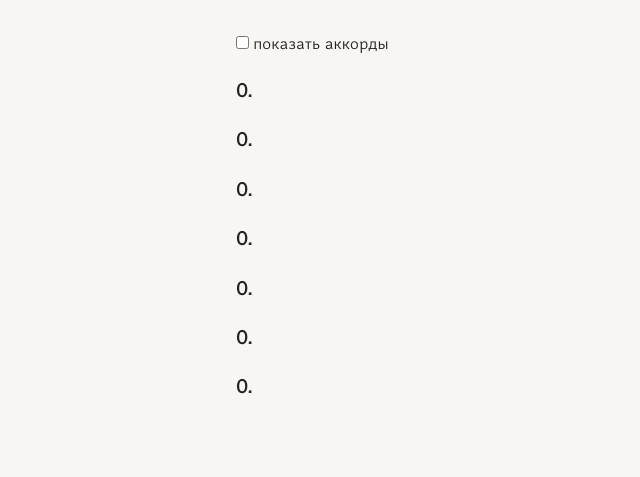
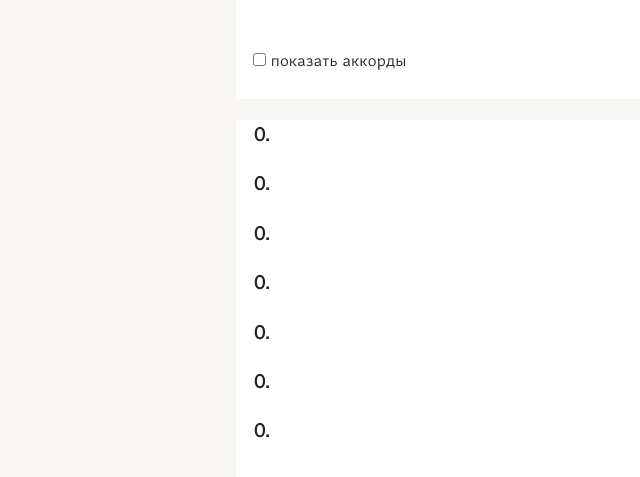
Before and after one commit to kuzmich/sanskritvoice, a Jekyll site: the page built from _ak/yes.html, in a window 1280 px wide. Shown: the top 477 px of the page, without its empty margins (70-710 px from the left). Built offline with Jekyll 4.4.1, drawn with Linux system fonts in a browser that asks for light colours.

Commit message:
Исправил вид списка баджан на сатсанг

```diff
--- a/_layouts/b-list.html
+++ b/_layouts/b-list.html
@@ -1,12 +1,17 @@
 ---
 layout: base
 ---
+<header class="header">
 {% include prefs.html %}
+</header>
 
+<main class="content">
 {%- for bhajan_slug in page.bhajans -%}
   {% assign bhajan = site.bhajans | where: "slug", bhajan_slug | first %}
   {%- include bhajan.html title=bhajan.title
                           text=bhajan.output
                           audio=bhajan.audio
+                          video=bhajan.video
                           slug=bhajan.slug -%}
 {% endfor %}
+</main>
```
